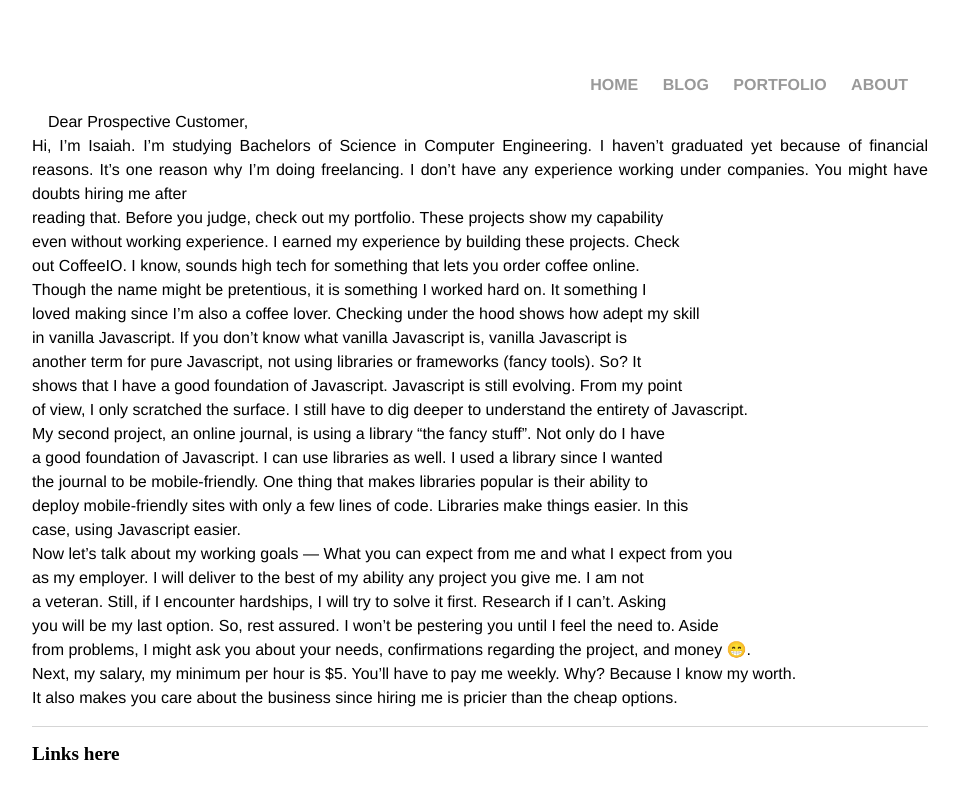
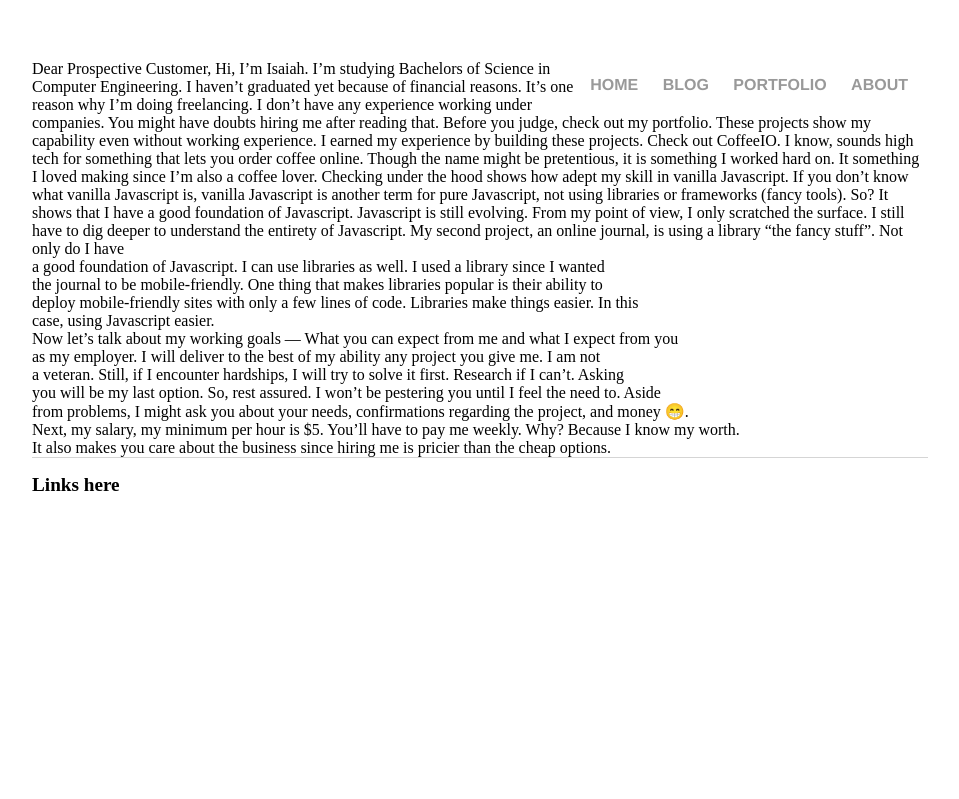
Before and after one commit to IGHarrison/igharrison.github.io, a Jekyll site: the page built from about/index.html, in a window 1280 px wide. Shown: the top 799 px of the page, without its empty margins (160-1119 px from the left). Built offline with Jekyll 4.4.1, drawn with Linux system fonts in a browser that asks for light colours.

Commit message:
Update index.html
Applying markdown

```diff
--- a/about/index.html
+++ b/about/index.html
@@ -3,23 +3,20 @@ layout: default
 title: About
 ---
 
-<div id="about">
-  <p>
-    Dear Prospective Customer, <br>
+    Dear Prospective Customer,
+    Hi, I’m Isaiah. I’m studying Bachelors of Science in Computer Engineering. I haven’t
+graduated yet because of financial reasons. It’s one reason why I’m doing freelancing.
 
-    Hi, I’m Isaiah. I’m studying Bachelors of Science in Computer Engineering. I haven’t
-    graduated yet because of financial reasons. It’s one reason why I’m doing freelancing.
-
-    I don’t have any experience working under companies. You might have doubts hiring me after <br>
-    reading that. Before you judge, check out my portfolio. These projects show my capability <br>
-    even without working experience. I earned my experience by building these projects. Check <br>
-    out CoffeeIO. I know, sounds high tech for something that lets you order coffee online. <br>
-    Though the name might be pretentious, it is something I worked hard on. It something I <br>
-    loved making since I’m also a coffee lover. Checking under the hood shows how adept my skill <br>
-    in vanilla Javascript. If you don’t know what vanilla Javascript is, vanilla Javascript is <br>
-    another term for pure Javascript, not using libraries or frameworks (fancy tools). So? It <br>
-    shows that I have a good foundation of Javascript. Javascript is still evolving. From my point <br>
-    of view, I only scratched the surface. I still have to dig deeper to understand the entirety of Javascript. <br>
+    I don’t have any experience working under companies. You might have doubts hiring me after
+    reading that. Before you judge, check out my portfolio. These projects show my capability
+    even without working experience. I earned my experience by building these projects. Check
+    out CoffeeIO. I know, sounds high tech for something that lets you order coffee online.
+    Though the name might be pretentious, it is something I worked hard on. It something I
+    loved making since I’m also a coffee lover. Checking under the hood shows how adept my skill
+    in vanilla Javascript. If you don’t know what vanilla Javascript is, vanilla Javascript is
+    another term for pure Javascript, not using libraries or frameworks (fancy tools). So? It
+    shows that I have a good foundation of Javascript. Javascript is still evolving. From my point
+    of view, I only scratched the surface. I still have to dig deeper to understand the entirety of Javascript.
 
     My second project, an online journal, is using a library “the fancy stuff”. Not only do I have <br>
     a good foundation of Javascript. I can use libraries as well. I used a library since I wanted <br>
@@ -34,5 +31,3 @@ title: About
     from problems, I might ask you about your needs, confirmations regarding the project, and money &#128513. <br>
     Next, my salary, my minimum per hour is $5. You’ll have to pay me weekly. Why? Because I know my worth. <br>
     It also makes you care about the business since hiring me is pricier than the cheap options. <br>
-  </p>
-</div>
```
